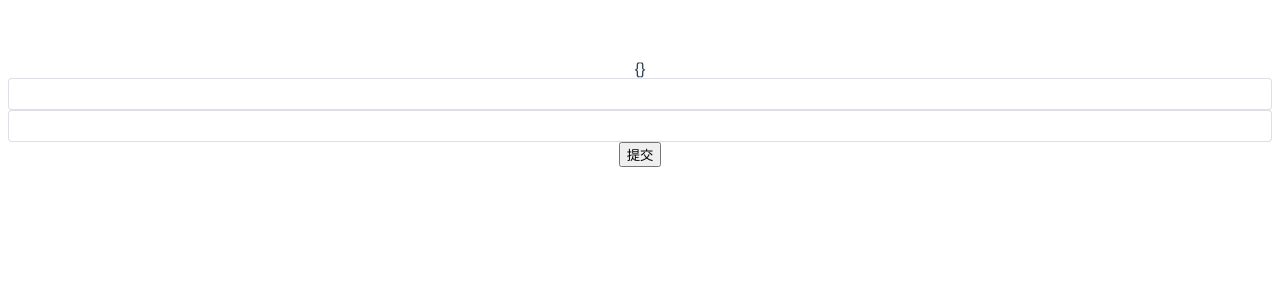
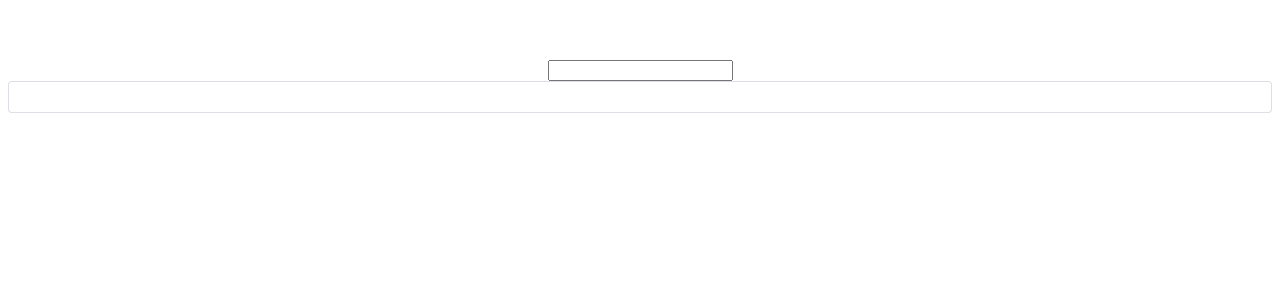
Before and after one commit to vue-use-form/vue-use-form, a Vue app in the folder examples/: page / in a window 1280 px wide. Shown: the top 300 px of the page. Built offline with nearby package versions, Linux system fonts and the light colour scheme.

Commit message:
:fire: fix unregister error

```diff
--- a/examples/src/App.vue
+++ b/examples/src/App.vue
@@ -1,4 +1,5 @@
 <script setup lang="ts">
+import { ref } from 'vue'
 import { useForm } from '../../packages/core/src/useForm'
 
 interface Inputs {
@@ -17,38 +18,42 @@ const {
   createSubmitHandler,
 } = useForm<Inputs>({
   mode: 'onChange',
-  shouldFocusError: true,
+  shouldFocusError: false,
 })
-
-const validate = useArrayRegister([
-  { name: 'username', options: { required: 'user name cannot be empty!' } },
-  { name: 'password', options: { required: 'password cannot be empty!' } },
-])
 
 unregister('username')
 
 const onSubmit = createSubmitHandler((data) => {
-  // eslint-disable-next-line no-console
   console.log(data)
 })
 
 const onError = createErrorHandler((errors) => {
-  // eslint-disable-next-line no-console
   console.log(errors)
 })
 
+function renderTime() {
+  console.log(1)
+}
 </script>
 
 <template>
-  {{ errors }}
+  <input
+    :="register('username', {
+      required: true,
+    })"
+  >
   <el-input
-    :="validate().username"
-  />
-  <el-input
-    :="validate().password"
-  />
-
-  <button type="submit" @click="handleSubmit(onSubmit, onError)()" v-text="'提交'" />
+    :="register('password', {
+      required: { value: true,message: '请输入密码' },
+      pattern: { value:/^(?=.*[a-z])(?=.*[A-Z])(?=.*[0-9])(?=.*[!@#$%^&*])(?=.{8,})/, message:'密码格式错误' },
+      validate:{
+        isStartWithAt: (value) => value.startsWith('@'),
+        isEndWithDollar: (value) => value.endsWith('$'),
+      }
+    })"
+  >
+    <button type="submit" @click="handleSubmit(onSubmit, onError)()" v-text="'提交'" />
+  </el-input>
 </template>
 
 <style>
--- a/packages/core/src/logic/createForm.ts
+++ b/packages/core/src/logic/createForm.ts
@@ -62,9 +62,10 @@ export function createForm<
   const _validateFieldByName = async (fieldName: keyof TFieldValues) => {
     // eslint-disable-next-line @typescript-eslint/no-use-before-define
     cleanupUnRegister()
-    if (isEmptyObject(fields[fieldName]) || isNullOrUndefined(fields[fieldName])) {
+    if (isEmptyObject(fields) || isNullOrUndefined(fields[fieldName])) {
       return
     }
+
     const res = await validateField(fields[fieldName], shouldDisplayAllAssociatedErrors, unref(_options.shouldFocusError)!)
 
     if (Object.keys(res).length) {
@@ -106,12 +107,15 @@ export function createForm<
   const createErrorHandler = (fn: SubmitErrorHandler<TFieldValues>) => createErrorHandlerUtil<TFieldValues>(fn)
   const createSubmitHandler = (fn: SubmitHandler<TFieldValues>) => createSubmitHandlerUtil<TFieldValues>(fn)
 
+  const unRegisterSet = new Set<keyof TFieldValues>()
+
   const register = (name: keyof TFieldValues, options: RegisterOptions) => {
     const modelVal = ref(fields[name]?.inputValue || '')
     const elRef = ref<FieldElement | null>(null)
 
     if (!fields[name]) {
       fields[name] = {} as Field
+
       assignBindAttrs()
     }
 
@@ -163,11 +167,11 @@ export function createForm<
     }
   }
 
-  const unRegisterSet = new Set<keyof TFieldValues>()
   const unregister = (fieldsName: keyof TFieldValues | (keyof TFieldValues)[]) => {
     if (!isArray(fieldsName)) {
       fieldsName = [fieldsName]
     }
+
     fieldsName.forEach(fieldName => unRegisterSet.add(fieldName))
   }
 
@@ -175,7 +179,6 @@ export function createForm<
     for (const fieldName of unRegisterSet) {
       deleteProperty(formState.errors, fieldName as string)
       deleteProperty(fields, fieldName as string)
-      unRegisterSet.delete(fieldName)
     }
   }
 
```
